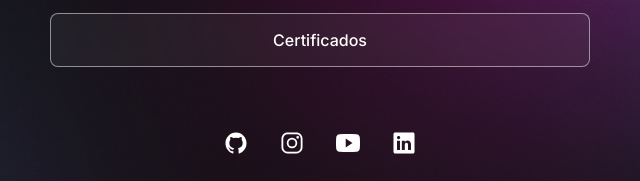
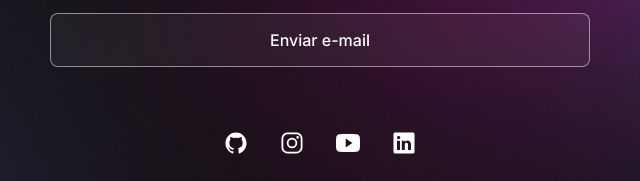
Before and after one commit to alerrandrojanio/devlinks, a plain HTML site: page index.html in a window 1280 px wide. Shown: the part 434-615 px from the top of the page, 320-960 px from the left. Drawn offline with nearby package versions, Linux system fonts and the light colour scheme.

Commit message:
link para e-mail

```diff
--- a/index.html
+++ b/index.html
@@ -37,7 +37,9 @@
           </a>
         </li>
         <li>
-          <a href="#" target="_blank">Certificados</a>
+          <a href="mailto:alerrandro.janio07@gmail.com" target="_blank"
+            >Enviar e-mail
+          </a>
         </li>
       </ul>
       <div class="social-links">
```
